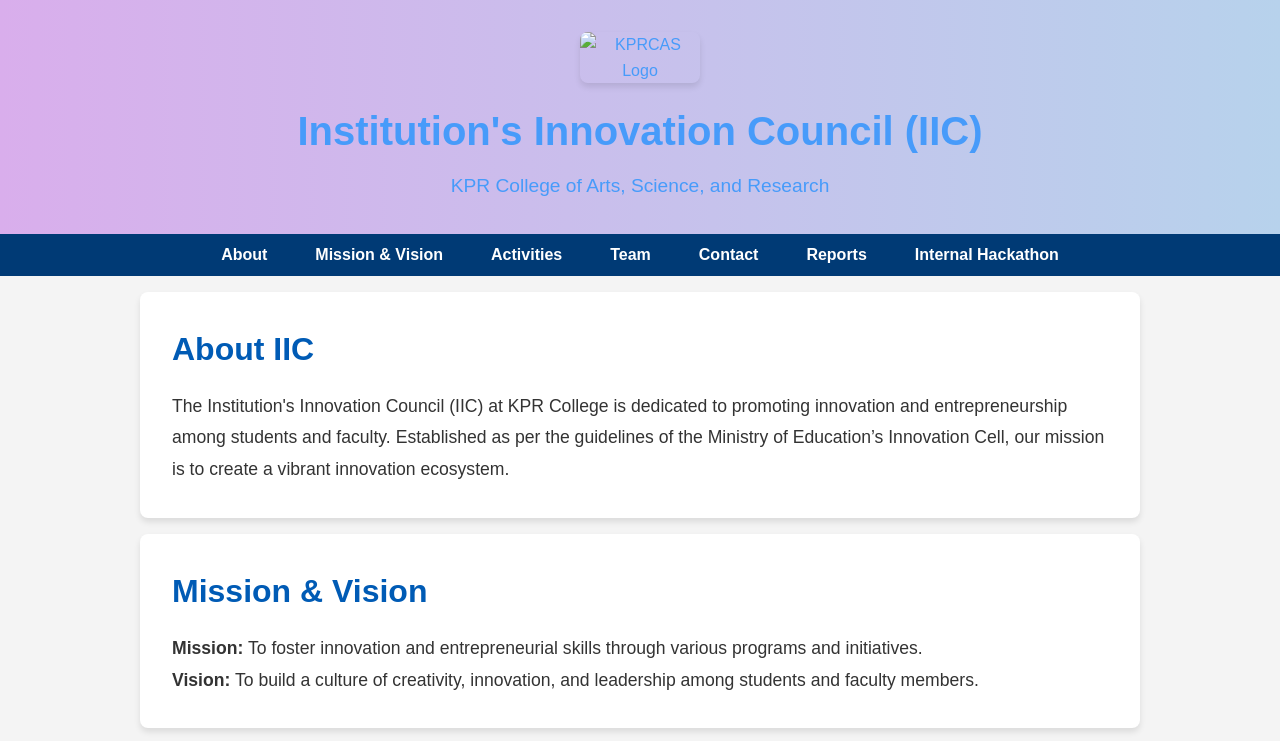
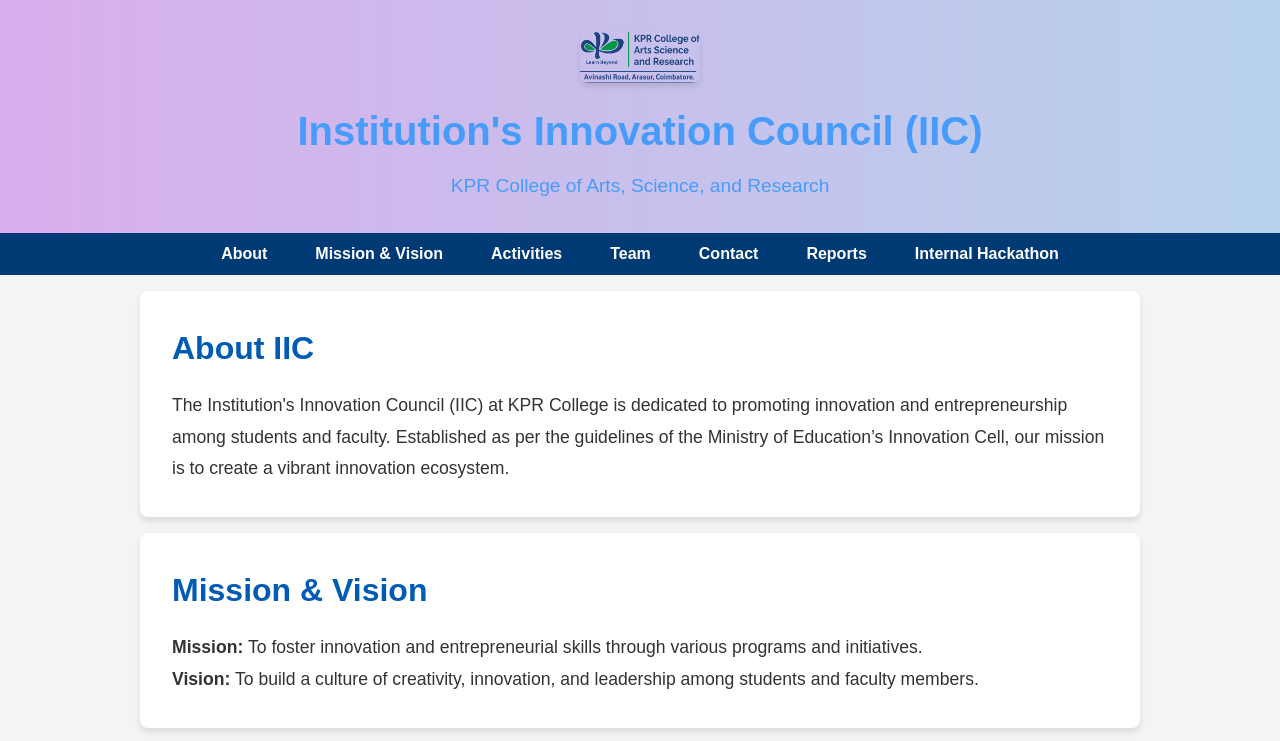
Before and after one commit to Srinivasanar91/IICKPRCAS, a plain HTML site: page Srinivasan.html in a window 1280 px wide. Shown: the top 741 px of the page. Drawn offline with Linux system fonts and the light colour scheme; files whose address does not match are found by name.

Commit message:
Initial commit

```diff
--- a/Srinivasan.html
+++ b/Srinivasan.html
@@ -11,7 +11,7 @@
 
 <header>
     <div class="logo-container">
-        <img src="C:\Users\KPRCAS\Downloads\Logo.png" alt="KPRCAS Logo" class="logo">
+        <img src="C:\Users\KPRCAS\Desktop\FDP\Logo.png" alt="KPRCAS Logo" class="logo">
     </div>
     <h1>Institution's Innovation Council (IIC)</h1>
     <p>KPR College of Arts, Science, and Research</p>
```
Also changed, not shown: Logo.png (added).
